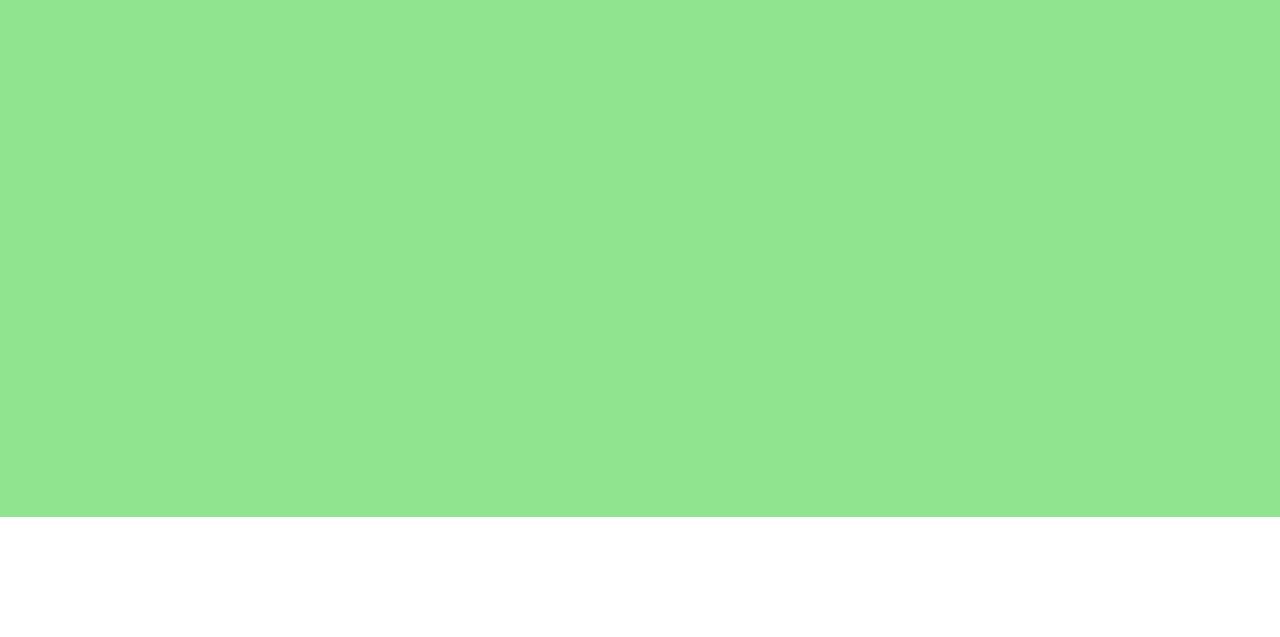
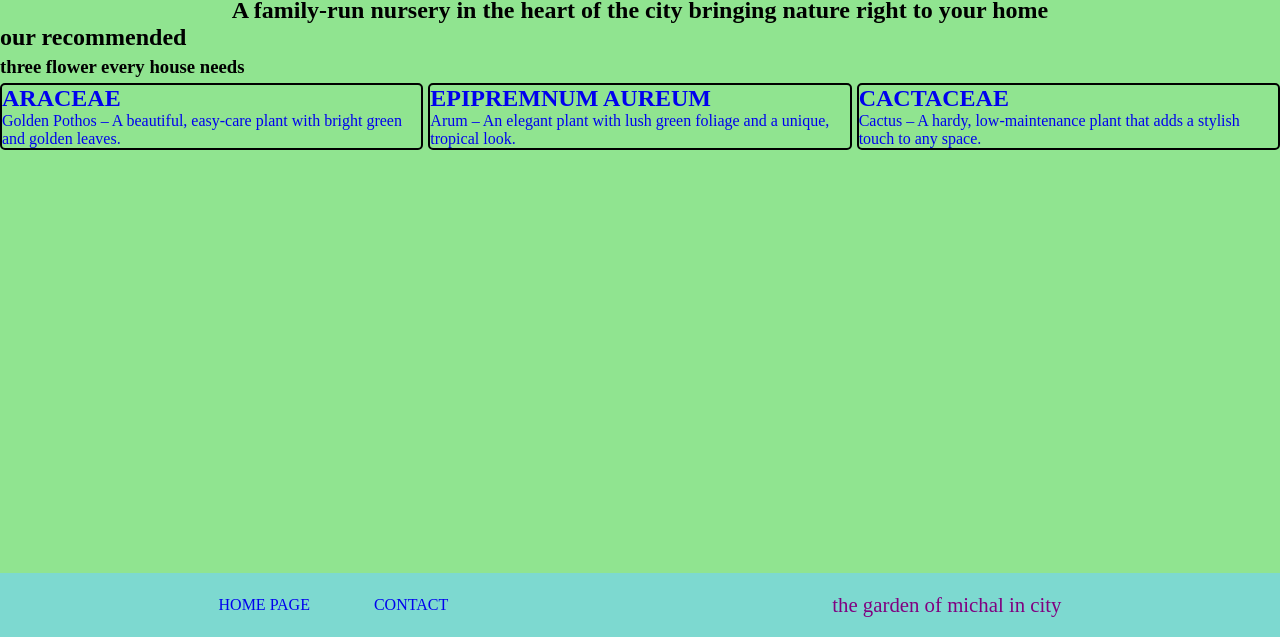
Before and after one commit to davidostry/Garden-project, a website: page homePage.html in a window 1280 px wide. Shown: the part 163-800 px from the top of the page. Drawn offline with Linux system fonts and the light colour scheme.

Commit message:
added main

```diff
--- a/homePage.html
+++ b/homePage.html
@@ -19,12 +19,37 @@
     </header>
     <main class="mainMain">
         <h1 class="myTytle">the garden of michal</h1>
-        <h2 class="mySubTytle">A family-run nursery in the heart of the city  bringing nature right to your home</h2>
-
+        <h2 class="mySubTytle">A family-run nursery in the heart of the city bringing nature right to your home</h2>
+        <div class="divFlowers">
+            <h2 class="flowersTytle">our recommended</h2>
+            <h3 class="flowersSubTytle">three flower every house needs</h3>
+            <a class="flowersLink" href="https://he.wikipedia.org/wiki/%D7%9C%D7%95%D7%A4%D7%99%D7%99%D7%9D">
+                <div>
+                <h2>ARACEAE</h2>
+                <p>Golden Pothos – A beautiful, easy-care plant with bright green and golden leaves.</p>
+                </div>
+            </a>
+            <a class="flowersLink" href="https://he.wikipedia.org/wiki/%D7%A4%D7%95%D7%98%D7%95%D7%A1_%D7%96%D7%94%D7%95%D7%91">
+                <div>
+                    <h2> EPIPREMNUM AUREUM</h2>
+                    <p>Arum – An elegant plant with lush green foliage and a unique, tropical look.</p>
+                </div>
+            </a>
+            <a class="flowersLink" href="https://he.wikipedia.org/wiki/%D7%A6%D7%91%D7%A8%D7%99%D7%99%D7%9D">
+                <div>
+                    <h2>CACTACEAE</h2>
+                    <P>Cactus – A hardy, low-maintenance plant that adds a stylish touch to any space.</P>
+                </div>
+            </a>
+        </div>
+        <div class="divInformation"></div>
+        <div class=""></div>
 
     </main>
-    <footer class="footer">
-
+    <footer class="footerMain">
+        <a class="footerHomePage" href="http://127.0.0.1:5500/homePage.html">HOME PAGE</a>
+        <a class="footerContact" href="http://127.0.0.1:5500/contact.html">CONTACT</a>
+        <p class="footerText">the garden of michal in city</p>
 
 
     </footer>
--- a/homePageStyle.css
+++ b/homePageStyle.css
@@ -22,16 +22,15 @@
 }
 
 .mainMain {
-    height: 73vh;
+    height: 80vh;
     background-color: var(--mygreen);
     display: flex;
-align-items: center;
         flex-direction: column;
+    align-items: center;
+
 }
 
-.footer {
-    height: 15vh;
-}
+
 
 .logoImg {
     height: 90%;
@@ -59,9 +58,64 @@ align-items: center;
 
 .myTytle {
     display: block;
+    margin-top: 20px;
+
 
 }
 
-.mySubTytle {display: block;
+.mySubTytle {
+    display: block;
+    margin-top: 7px;
+}
+
+.divFlowers {
+    display: grid;
+    grid-template-columns: 1fr 1fr 1fr;
+    gap: 5px;
+    grid-template-areas:
+        "flowersTytle flowersTytle flowersTytle"
+        "flowersSubTytle flowersSubTytle flowersSubTytle";
+
 
 }
+
+.flowersTytle {
+
+    grid-area: flowersTytle;
+}
+
+.flowersSubTytle {
+    grid-area: flowersSubTytle;
+}
+
+
+.flowersLink {
+    border: solid black 2px;
+    text-decoration: none;
+    border-radius: 5px;
+
+}
+
+.footerMain {
+    height: 8vh;
+    background-color: var(--myturquoise);
+    display: flex;
+    justify-content: center;
+    align-items: center;
+
+}
+
+.footerHomePage {
+    margin-right: 5%;
+    text-decoration: none;
+}
+
+.footerContact {
+    text-decoration: none;
+}
+
+.footerText {
+    margin-left: 30%;
+    font-size: 130%;
+    color: purple;
+}
```
